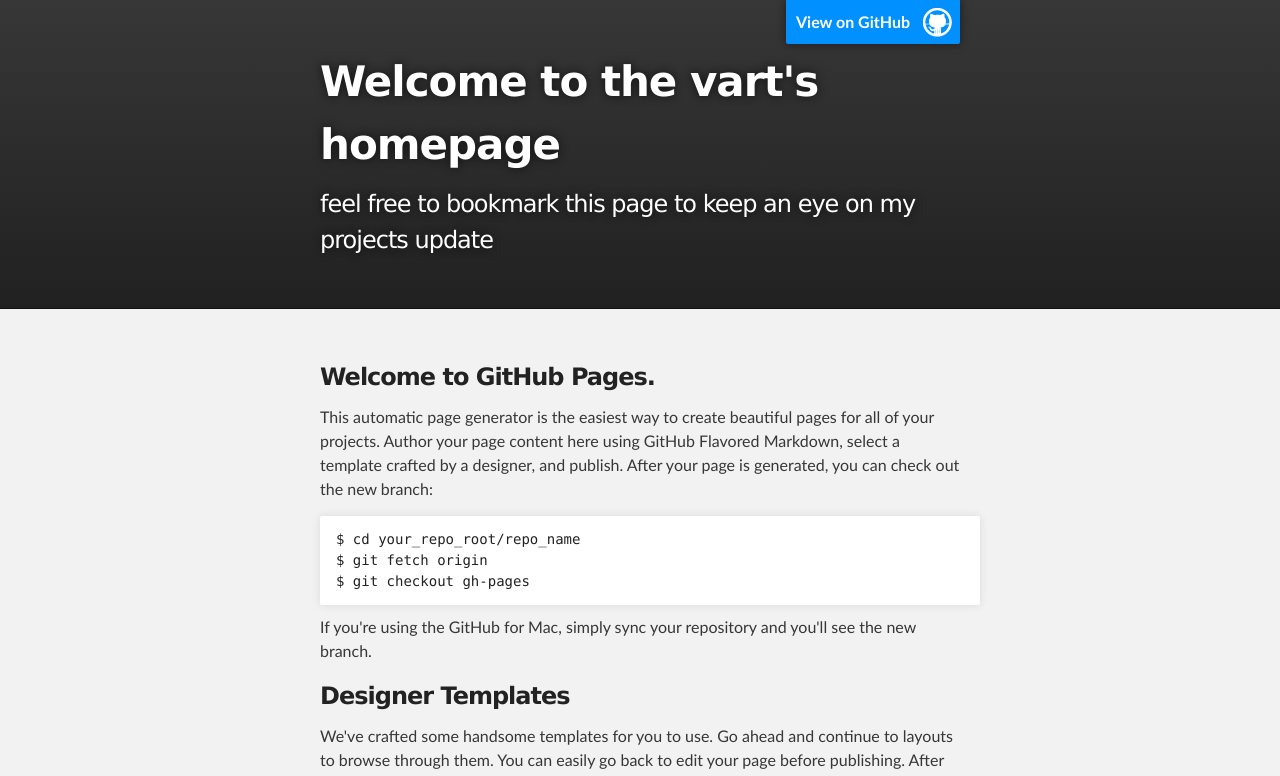
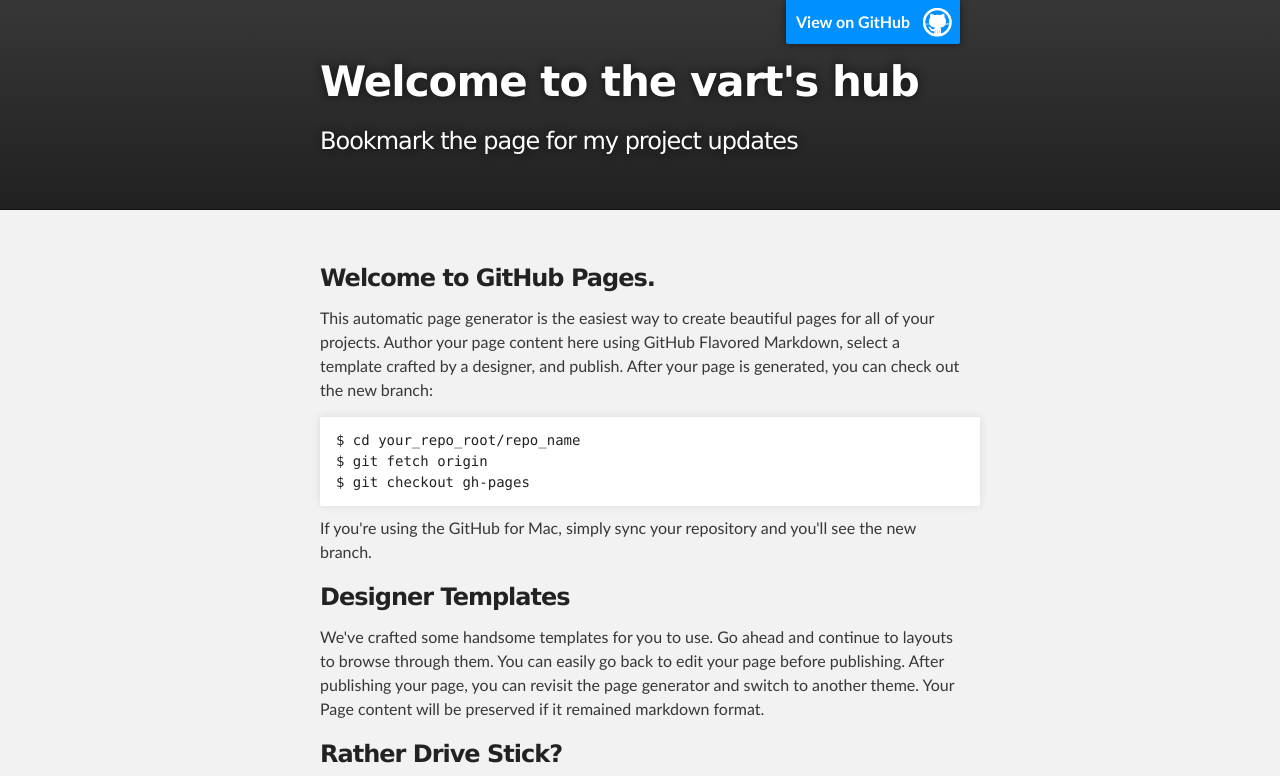
Before and after one commit to madhavvart/madhavvart.github.io, a plain HTML site: page index.html in a window 1280 px wide. Shown: the top 776 px of the page. Drawn offline with Linux system fonts and the light colour scheme.

Commit message:
added a friendlier tagline and title

```diff
--- a/index.html
+++ b/index.html
@@ -18,8 +18,8 @@
         <header class="inner">
           <a id="forkme_banner" href="https://github.com/madhavvart">View on GitHub</a>
 
-          <h1 id="project_title">Welcome to the vart's homepage</h1>
-          <h2 id="project_tagline">feel free to bookmark this page to keep an eye on my  projects update</h2>
+          <h1 id="project_title">Welcome to the vart's hub</h1>
+          <h2 id="project_tagline">Bookmark the page for my project updates</h2>
 
         </header>
     </div>
```
